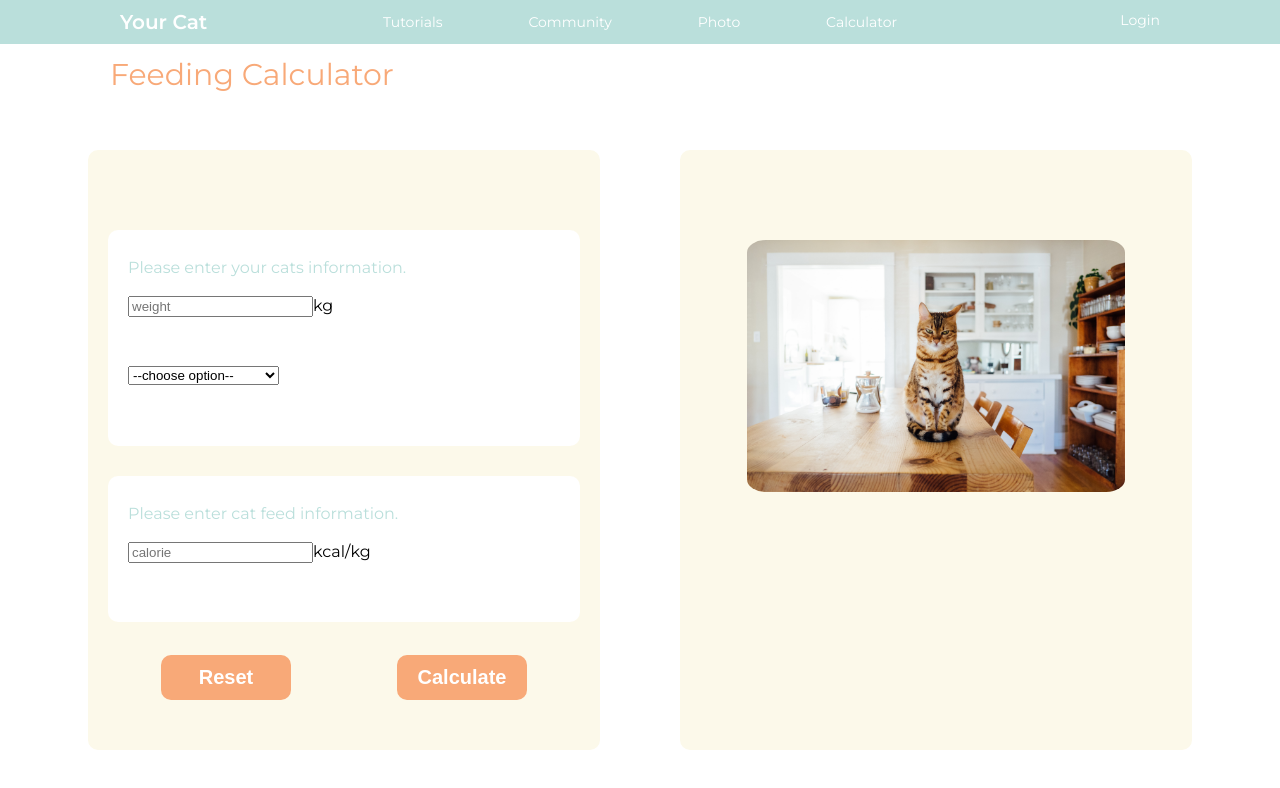
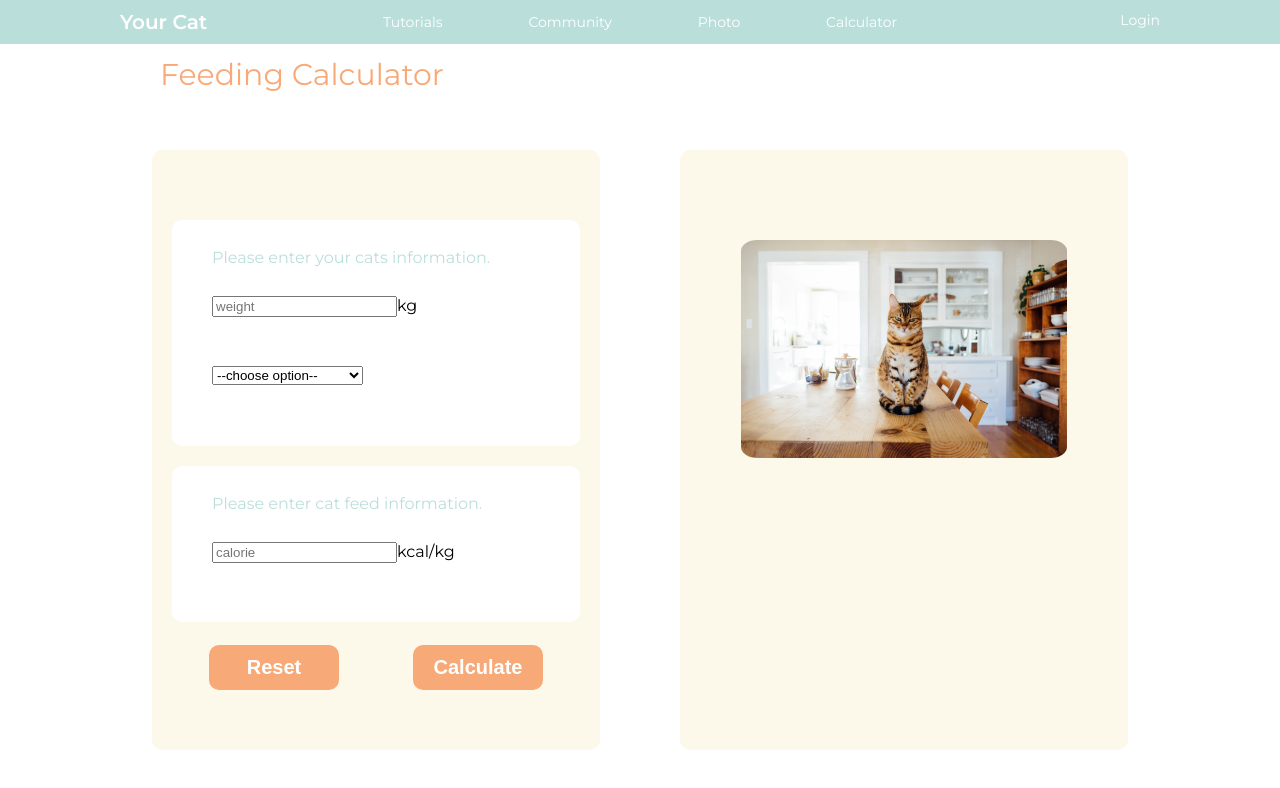
Before and after one commit to codestates/yourcat-client, a React (Create React App) app: page /calculator in a window 1280 px wide. Shown: the top 788 px of the page. Built offline with nearby package versions, Linux system fonts and the light colour scheme.

Commit message:
[#37][Style] modified design

```diff
--- a/src/components/pages/CalculatorPage/Sections/CalculatorView.js
+++ b/src/components/pages/CalculatorPage/Sections/CalculatorView.js
@@ -20,22 +20,23 @@ const BIGBOX = styled('div')`
 const FORM = styled('form')`
   margin: 40px;
   padding: 50px 10px;
-  width: 40%;
+  width: 35%;
   height: 600px;
   background-color: #fcf9ea;
   border-radius: 10px;
 `;
 
 const DIV = styled('div')`
-  margin: 30px 10px;
+  margin: 20px 10px;
   background-color: white;
   border-radius: 10px;
-  padding: 10px;
+  padding: 10px 30px;
 `;
 
 const GUIDE = styled('div')`
   margin: 20px 10px;
   color: #badfdb;
+  margin-bottom: 30px;
 `;
 
 const INPUTDIV = styled('div')`
@@ -50,7 +51,7 @@ const OUTPUT = styled('div')`
 `;
 
 const OUTPUTDIV = styled('div')`
-  margin: 30px 0;
+  margin: 30px 10px;
   background-color: white;
   display: flex;
   align-items: center;
--- a/src/components/pages/CalculatorPage/Sections/Header.js
+++ b/src/components/pages/CalculatorPage/Sections/Header.js
@@ -2,7 +2,7 @@ import React from 'react';
 import styled from 'styled-components';
 
 const HEADER = styled('div')`
-  margin: 10px 100px;
+  margin: 10px 150px;
   margin-top: 50px;
   padding: 10px;
   color: #f8a978;
```
